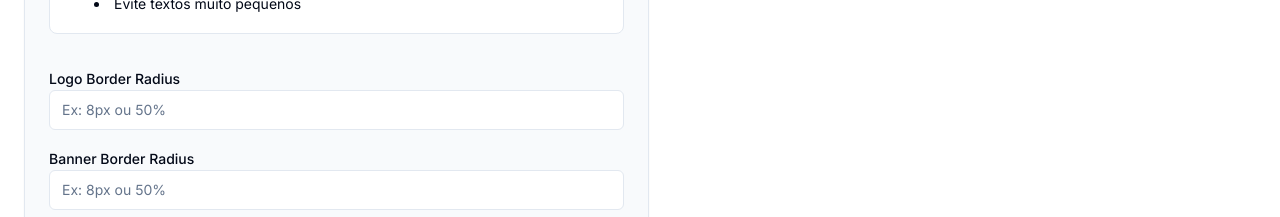
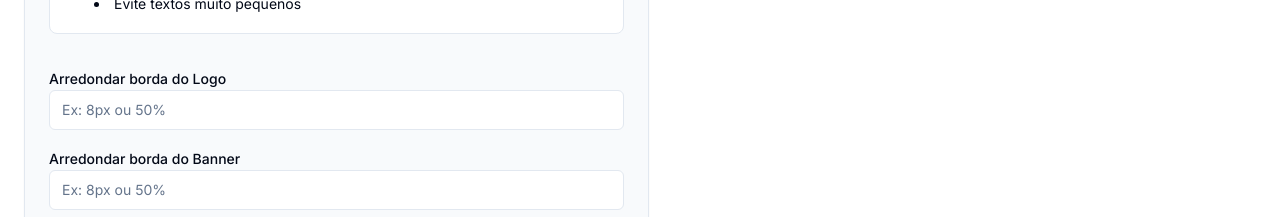
Before and after one commit to redcat2323/gerador-de-assinatura-valuehost, a React (Vite) app: page / in a window 1280 px wide. Shown: the part 678-895 px from the top of the page. Built offline with nearby package versions, Linux system fonts and the light colour scheme.

Commit message:
Rename border radius labels
Updated the labels for the border radius fields in the BorderRadiusForm component to reflect the new translations:
- Changed "Logo Border Radius" to "Arredondar borda do Logo"
- Changed "Banner Border Radius" to "Arredondar borda do Banner"
[skip gpt_engineer]

```diff
--- a/src/components/signature/form/BorderRadiusForm.tsx
+++ b/src/components/signature/form/BorderRadiusForm.tsx
@@ -12,7 +12,7 @@ export const BorderRadiusForm = ({ signatureData, onBorderRadiusChange }: Border
   return (
     <div className="space-y-4">
       <div>
-        <Label>Logo Border Radius</Label>
+        <Label>Arredondar borda do Logo</Label>
         <div className="flex items-center gap-2">
           <Input
             type="text"
@@ -25,7 +25,7 @@ export const BorderRadiusForm = ({ signatureData, onBorderRadiusChange }: Border
       </div>
 
       <div>
-        <Label>Banner Border Radius</Label>
+        <Label>Arredondar borda do Banner</Label>
         <div className="flex items-center gap-2">
           <Input
             type="text"
```
